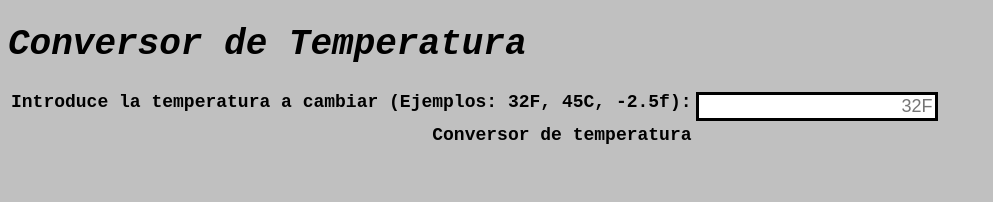
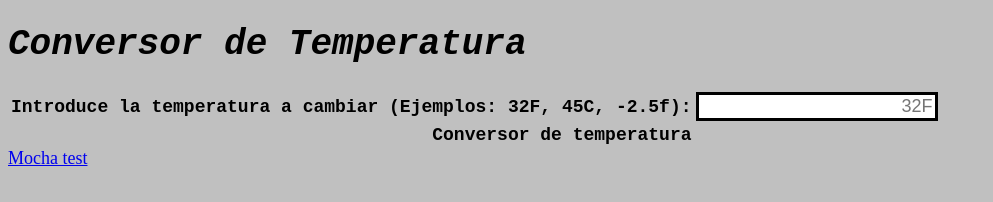
Before and after one commit to alu0100696585/Conversor, a plain HTML site: page index.html in a window 1280 px wide. Shown: the whole page, without its empty margins (0-993 px from the left). Drawn offline with Linux system fonts and the light colour scheme.

Commit message:
Enlace a pruebas desde pagina principal y entregable final

```diff
--- a/global.css
+++ b/global.css
@@ -1,5 +1,5 @@
 h1          { font-family:Fixed, monospace; font-style:oblique                                         }
-th, td      { vertical-align: top; text-align: right; font-size:large; font-family:Fixed, monospace;   }
+th, td      { vertical-align: middle; text-align: right; font-size:large; font-family:Fixed, monospace;   }
 #converted  { color: #04B404; font-weight: bold; font-size:large;                                      }
 input       { text-align: right;  border: solid; font-size:large;                                      }
 body
--- a/index.html
+++ b/index.html
@@ -19,5 +19,8 @@
         <td><span class="output" id="converted"></span></td>
       </tr>
     </table>
+
+    <a href="test/index.html"> Mocha test </a>
+
   </body>
 </html>
```
Also changed, not shown: 1 other file.
